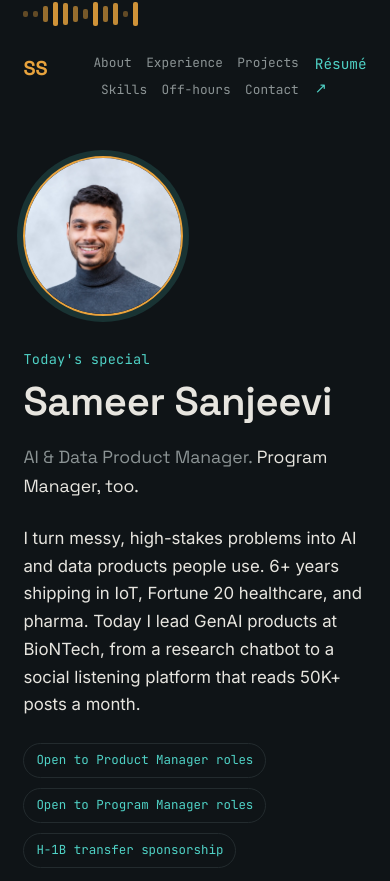
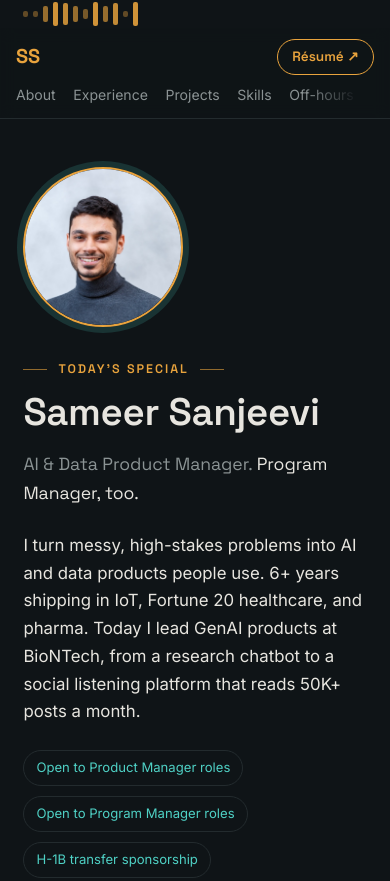
Before and after one commit to isameersanjeewe/SameerSanjeeviWebsite, a plain HTML site: page index.html in a window 390 px wide. Shown: the top 881 px of the page. Drawn offline with Linux system fonts and the light colour scheme.

Commit message:
Restyle typography, sticky nav with résumé button, spice-rack skills
- Menu-style section labels in Space Grotesk; mono kept only for dates and stacks
- Sticky nav with Résumé pill; mobile links scroll in one row with edge fade
- Skills render as menu lines with dotted leaders
- Move hard-coded colors into tokens; widen hero text column
- Cache-bust stylesheet

Co-Authored-By: Claude Opus 5.5 <noreply@anthropic.com>

```diff
--- a/css/style.css
+++ b/css/style.css
@@ -5,6 +5,8 @@
   amber    #E8A33D  primary accent (energy / rhythm)
   cyan     #4FD1C5  secondary accent (signal / data)
   line     #232B2E  hairlines / borders
+  Section labels read like a menu (Today's special, Mains, Sides, The spice rack...):
+  a nod to Sameer's cooking. Mono is reserved for "prices": dates and tech stacks.
 ------------------------- */
 
 :root {
@@ -15,6 +17,12 @@
   --amber: #E8A33D;
   --cyan: #4FD1C5;
   --line: #232B2E;
+  --dots: #4A5559;
+  --amber-hover: #F0B45C;
+  --on-accent: #0F1417;
+  --accent-soft: rgba(79, 209, 197, 0.16);
+  --featured-border: rgba(232, 163, 61, 0.45);
+  --nav-bg: rgba(15, 20, 23, 0.9);
   --font-display: 'Space Grotesk', sans-serif;
   --font-body: 'Inter', sans-serif;
   --font-mono: 'JetBrains Mono', monospace;
@@ -47,13 +55,20 @@ a:focus-visible, button:focus-visible {
 h1, h2, h3 { font-family: var(--font-display); font-weight: 600; margin: 0 0 0.5em; color: var(--paper); }
 
 .eyebrow {
-  font-family: var(--font-mono);
-  font-size: 0.85rem;
-  color: var(--cyan);
-  letter-spacing: 0.02em;
+  display: flex;
+  align-items: center;
+  gap: 0.7rem;
+  font-family: var(--font-display);
+  font-size: 0.78rem;
+  font-weight: 600;
+  text-transform: uppercase;
+  letter-spacing: 0.16em;
+  color: var(--amber);
   margin: 0 0 0.75rem;
 }
-.eyebrow::before { content: ""; }
+.eyebrow::before, .eyebrow::after { content: ""; width: 1.5rem; height: 1px; background: currentColor; opacity: 0.6; }
+.section--cta .eyebrow { justify-content: center; }
+section[id], header[id] { scroll-margin-top: 5rem; }
 
 /* ---- Signature element: pulse strip (waveform / terminal cursor hybrid) ---- */
 .pulse {
@@ -84,29 +99,63 @@ h1, h2, h3 { font-family: var(--font-display); font-weight: 600; margin: 0 0 0.5
   50% { height: 90%; opacity: 0.9; }
 }
 
-/* ---- Nav ---- */
+/* ---- Nav (sticky) ---- */
+.topbar {
+  position: sticky;
+  top: 0;
+  z-index: 20;
+  background: var(--nav-bg);
+  backdrop-filter: blur(8px);
+  -webkit-backdrop-filter: blur(8px);
+  border-bottom: 1px solid var(--line);
+}
 .nav {
   max-width: 1080px;
   margin: 0 auto;
   display: flex;
-  justify-content: space-between;
   align-items: center;
-  padding: 1.5rem 6vw 0.5rem;
-  font-family: var(--font-mono);
-  font-size: 0.9rem;
+  gap: 1.5rem;
+  padding: 0.85rem 6vw;
+  font-size: 0.92rem;
 }
+.nav__actions { display: flex; align-items: center; gap: 0.6rem; }
+.nav__resume {
+  font-family: var(--font-display);
+  font-weight: 600;
+  font-size: 0.85rem;
+  color: var(--amber);
+  border: 1px solid var(--amber);
+  padding: 0.35rem 0.9rem;
+  border-radius: 999px;
+  white-space: nowrap;
+}
+.nav__resume:hover { background: var(--amber); color: var(--on-accent); }
 .nav__brand {
   font-family: var(--font-display);
   font-weight: 700;
   font-size: 1.25rem;
   color: var(--amber) !important;
 }
-.nav__links { display: flex; flex-wrap: wrap; gap: 0.4rem 1.5rem; justify-content: flex-end; }
-.nav__links a { color: var(--muted); }
+.nav__links { display: flex; gap: 1.4rem; margin-left: auto; }
+.nav__links a { color: var(--muted); white-space: nowrap; }
 .nav__links a:hover { color: var(--amber); }
-@media (max-width: 640px) {
-  .nav { align-items: flex-start; gap: 1rem; }
-  .nav__links { gap: 0.35rem 0.9rem; font-size: 0.8rem; }
+@media (max-width: 760px) {
+  .nav { flex-wrap: wrap; row-gap: 0.5rem; padding: 0.7rem 16px 0.5rem; }
+  .nav__actions { margin-left: auto; }
+  .nav__links {
+    order: 3;
+    flex-basis: 100%;
+    margin: 0 -16px;
+    padding: 0 16px 0.25rem;
+    gap: 1.1rem;
+    font-size: 0.88rem;
+    overflow-x: auto;
+    scrollbar-width: none;
+    -webkit-mask-image: linear-gradient(to right, #000 85%, transparent);
+    mask-image: linear-gradient(to right, #000 85%, transparent);
+  }
+  .nav__links::-webkit-scrollbar { display: none; }
+  section[id], header[id] { scroll-margin-top: 6.5rem; }
 }
 
 /* ---- Hero ---- */
@@ -117,7 +166,7 @@ h1, h2, h3 { font-family: var(--font-display); font-weight: 600; margin: 0 0 0.5
 }
 .hero__content {
   display: grid;
-  grid-template-columns: 1.4fr 0.8fr;
+  grid-template-columns: 1.7fr 0.8fr;
   gap: 2rem;
   align-items: center;
 }
@@ -133,10 +182,10 @@ h1, h2, h3 { font-family: var(--font-display); font-weight: 600; margin: 0 0 0.5
   object-fit: cover;
   border-radius: 50%;
   border: 2px solid var(--amber);
-  box-shadow: 0 0 0 6px rgba(79, 209, 197, 0.16);
+  box-shadow: 0 0 0 6px var(--accent-soft);
 }
 .hero h1 {
-  font-size: clamp(2.5rem, 7vw, 4.5rem);
+  font-size: clamp(2.4rem, 6.5vw, 4rem);
   line-height: 1.02;
   letter-spacing: -0.01em;
 }
@@ -162,8 +211,7 @@ h1, h2, h3 { font-family: var(--font-display); font-weight: 600; margin: 0 0 0.5
   margin: 1.5rem 0;
 }
 .hero__tags span {
-  font-family: var(--font-mono);
-  font-size: 0.78rem;
+  font-size: 0.82rem;
   border: 1px solid var(--line);
   color: var(--cyan);
   padding: 0.4rem 0.75rem;
@@ -172,15 +220,16 @@ h1, h2, h3 { font-family: var(--font-display); font-weight: 600; margin: 0 0 0.5
 
 .hero__cta { display: flex; gap: 1rem; margin-top: 1rem; flex-wrap: wrap; }
 .btn {
-  font-family: var(--font-mono);
-  font-size: 0.9rem;
+  font-family: var(--font-display);
+  font-weight: 600;
+  font-size: 0.95rem;
   padding: 0.8rem 1.4rem;
   border-radius: 6px;
   display: inline-block;
   border: 1px solid transparent;
 }
-.btn--primary { background: var(--amber); color: var(--ink); font-weight: 500; }
-.btn--primary:hover { background: #f0b45c; color: var(--ink); }
+.btn--primary { background: var(--amber); color: var(--on-accent); }
+.btn--primary:hover { background: var(--amber-hover); color: var(--on-accent); }
 .btn--ghost { border-color: var(--line); color: var(--paper); }
 .btn--ghost:hover { border-color: var(--cyan); color: var(--cyan); }
 
@@ -260,16 +309,30 @@ h1, h2, h3 { font-family: var(--font-display); font-weight: 600; margin: 0 0 0.5
 .card h3 { font-size: 1.2rem; margin-bottom: 0.3rem; }
 .card__stack { font-family: var(--font-mono); font-size: 0.72rem; color: var(--cyan); margin: 0 0 0.75rem; }
 .card p { color: var(--paper); font-size: 0.95rem; margin: 0 0 0.75rem; }
-.card--featured { border-color: rgba(232, 163, 61, 0.45); }
+.card--featured { border-color: var(--featured-border); }
 .card__quote { font-family: var(--font-display); font-size: 1.15rem !important; color: var(--amber) !important; }
-.card__link { font-family: var(--font-mono); font-size: 0.85rem; }
+.card__link { font-family: var(--font-display); font-weight: 600; font-size: 0.9rem; }
 
 /* ---- Skills & education ---- */
-.skills { margin: 0; display: grid; gap: 1rem; }
-.skills div { display: grid; grid-template-columns: 180px 1fr; gap: 1rem; border-bottom: 1px solid var(--line); padding-bottom: 1rem; }
-.skills dt { font-family: var(--font-mono); font-size: 0.85rem; color: var(--cyan); padding-top: 0.15rem; }
-.skills dd { margin: 0; }
-@media (max-width: 640px) { .skills div { grid-template-columns: 1fr; gap: 0.25rem; } }
+/* Spice rack: each row is a menu line, "Category ........ items" */
+.skills { margin: 0; display: grid; gap: 1.1rem; }
+.skills div { display: grid; grid-template-columns: 230px 1fr; gap: 0.75rem; align-items: baseline; }
+.skills dt {
+  display: flex;
+  align-items: baseline;
+  gap: 0.5rem;
+  font-family: var(--font-display);
+  font-weight: 600;
+  font-size: 1.02rem;
+  color: var(--paper);
+}
+.skills dt::after { content: ""; flex: 1; border-bottom: 2px dotted var(--dots); transform: translateY(-0.25em); }
+.skills dd { margin: 0; color: var(--muted); }
+@media (max-width: 640px) {
+  .skills div { grid-template-columns: 1fr; gap: 0.2rem; }
+  .skills dt { color: var(--amber); }
+  .skills dt::after { display: none; }
+}
 .edu { display: grid; grid-template-columns: 1.6fr 1fr; gap: 2.5rem; margin-top: 2.5rem; }
 .edu h3 { font-size: 1.05rem; color: var(--amber); }
 .edu p { margin: 0 0 0.5rem; }
@@ -283,18 +346,17 @@ h1, h2, h3 { font-family: var(--font-display); font-weight: 600; margin: 0 0 0.5
 .section--cta { text-align: center; padding-bottom: 5rem; }
 .contact__lede { max-width: 55ch; margin: 0 auto 2rem; color: var(--muted); }
 .contact__email { font-family: var(--font-display); font-size: clamp(1.05rem, 4vw, 1.5rem); margin: 0 0 1.5rem; overflow-wrap: anywhere; }
-.contact__links { display: flex; flex-wrap: wrap; justify-content: center; gap: 1rem 2rem; font-family: var(--font-mono); font-size: 1rem; }
+.contact__links { display: flex; flex-wrap: wrap; justify-content: center; gap: 1rem 2rem; font-family: var(--font-display); font-weight: 600; font-size: 1rem; }
 
 /* ---- Skip link ---- */
-.skip-link { position: absolute; left: -9999px; top: 0.5rem; background: var(--amber); color: var(--ink); padding: 0.5rem 1rem; border-radius: 6px; z-index: 10; }
-.skip-link:focus { left: 0.5rem; color: var(--ink); }
+.skip-link { position: absolute; left: -9999px; top: 0.5rem; background: var(--amber); color: var(--on-accent); padding: 0.5rem 1rem; border-radius: 6px; z-index: 30; }
+.skip-link:focus { left: 0.5rem; color: var(--on-accent); }
 
 /* ---- Footer ---- */
 .footer {
   border-top: 1px solid var(--line);
   padding: 2rem 6vw;
-  font-family: var(--font-mono);
-  font-size: 0.78rem;
+  font-size: 0.85rem;
   color: var(--muted);
   text-align: center;
 }
--- a/index.html
+++ b/index.html
@@ -42,7 +42,7 @@
   <link rel="preconnect" href="https://fonts.googleapis.com">
   <link rel="preconnect" href="https://fonts.gstatic.com" crossorigin>
   <link href="https://fonts.googleapis.com/css2?family=Space+Grotesk:wght@400;500;600;700&family=Inter:wght@400;500;600&family=JetBrains+Mono:wght@400;500&display=swap" rel="stylesheet">
-  <link rel="stylesheet" href="css/style.css" />
+  <link rel="stylesheet" href="css/style.css?v=2" />
 </head>
 <body>
   <a class="skip-link" href="#main">Skip to content</a>
@@ -50,6 +50,7 @@
   <!-- pulse strip: signature element, echoes waveform/data-signal, reused as section divider -->
   <div class="pulse" aria-hidden="true"><span></span><span></span><span></span><span></span><span></span><span></span><span></span><span></span><span></span><span></span><span></span><span></span></div>
 
+  <div class="topbar">
   <nav class="nav" aria-label="Primary">
     <a class="nav__brand" href="#top" aria-label="Back to top">SS</a>
     <div class="nav__links">
@@ -64,6 +65,7 @@
       <a class="nav__resume" href="assets/Sameer_Sanjeevi_Resume.pdf" target="_blank" rel="noopener">Résumé ↗</a>
     </div>
   </nav>
+  </div>
 
   <header class="hero" id="top">
     <div class="hero__content">
```
